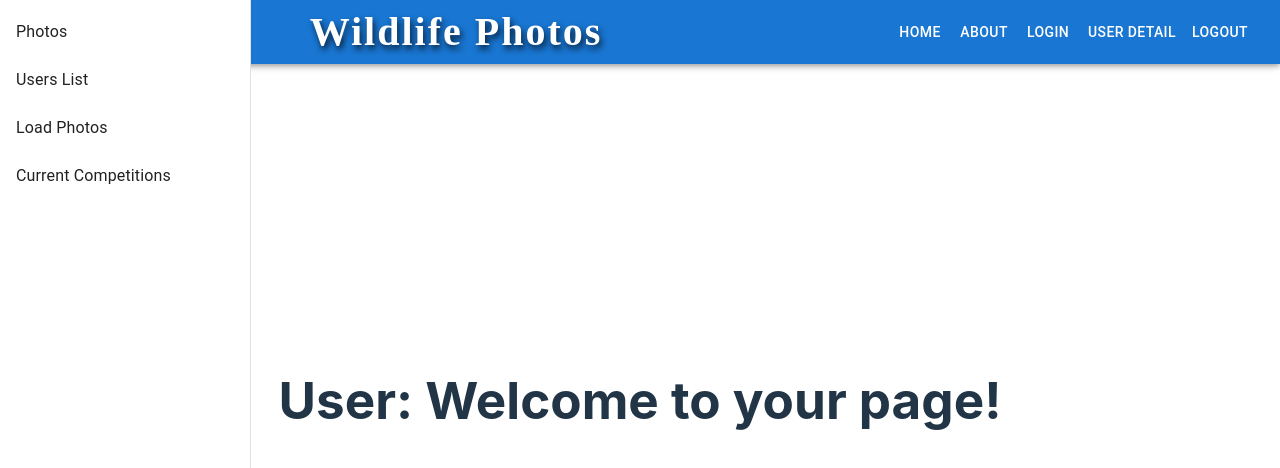
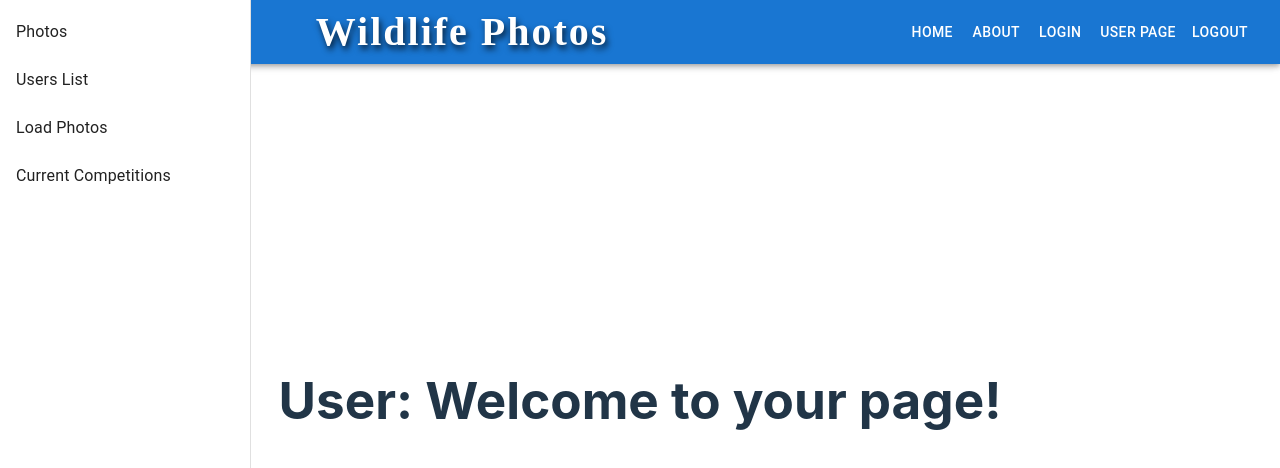
Before and after one commit to kcweise/wildlife, a React (Vite) app in the folder client/: page /user/1 in a window 1280 px wide. Shown: the top 468 px of the page. Built offline with nearby package versions, Linux system fonts and the light colour scheme.

Commit message:
Added conditional login/user page

```diff
--- a/client/src/components/NavBar.jsx
+++ b/client/src/components/NavBar.jsx
@@ -10,6 +10,7 @@ import {
 } from "@mui/material";
 import { makeStyles } from "@mui/styles";
 import { ThemeProvider, createTheme } from "@mui/material/styles";
+import { useAuth } from '../UserContext';
 
 
 const useStyles = makeStyles({
@@ -22,49 +23,7 @@ const theme = createTheme();
 
 const NavBar = ({ handleLogout })=> {
   const classes = useStyles();
-
-  //const isMobile = useMediaQuery(theme.breakpoints.down("sm"));
-  // const { isLogin, setIsLogin } = useContext(UserContext); // Use the UserContext to access the user's login status
-  // //const { isAdmin, setIsAdmin } = useContext(UserContext); // Use the UserContext to access the user's admin status
-  // const navigate = useNavigate(); // Use the navigate function to navigate to different pages
-
-  // // check if the user is logged in
-  // // useEffect(() => {
-  // //   // auto-login
-  // //   fetch("/api/check_session").then((r) => {
-  // //     if (r.ok) {
-  // //       r.json().then((user_data) => {
-  // //         setIsLogin(true); // Update the user's login status if the user is logged in
-  // //         //if (user_data.IsAdmin === true) {
-  // //           //setIsAdmin(true); // Set the admin status to true
-  // //         }
-  // //       });
-  // //     }
-  // //   });
-  // // }, [setIsLogin/*, setIsAdmin*/];
-
-  // Handle the logout event
-  // const handleLogout = () => {
-  //   fetch("/api/logout", {
-  //     method: "DELETE",
-  //     headers: {
-  //       "Content-Type": "application/json",
-  //     },
-  //   })
-  //     .then((response) => {
-  //       if (!response.ok) {
-  //         throw new Error("Logout failed");
-  //       }
-  //       return response.json();
-  //     })
-  //     .then(() => {
-  //       setIsLogin(false); // Update the user's login status
-  //       //setIsAdmin(false); // Update the user's admin status
-  //     });
-  //   setIsLogin(false); // Update the user's login status
-  //   //setIsAdmin(false); // Update the user's admin status
-  //   navigate("/login");
-  // };
+  const { isLoggedIn } = useAuth();
 
   return (
     <ThemeProvider theme={theme}>
@@ -109,14 +68,25 @@ const NavBar = ({ handleLogout })=> {
         >
           Login
         </Button>
+        {isLoggedIn && user ? (
         <Button
           color="inherit"
           className={classes.navButton}
           component={NavLink}
-          to="/user/:id"
+          to={`/user/${user.id}`}
         >
-          User Detail
+          User Page
         </Button>
+        ):(
+        <Button
+          color="inherit"
+          className={classes.navButton}
+          component={NavLink}
+          to="/login"
+        >
+          User Page
+        </Button>
+        )}
         <Button
           color="inherit"
           className={classes.navButton}
--- a/client/src/components/userpage_components/Dashboard.jsx
+++ b/client/src/components/userpage_components/Dashboard.jsx
@@ -13,8 +13,8 @@ const useStyles = makeStyles((theme) => ({
   drawerPaper: {
     width: drawerWidth,
   },
-  content: {
-    flexGrow: 1,
+  contentWrapper: {
+    display: 'flex',
 
   },
 }));
```
